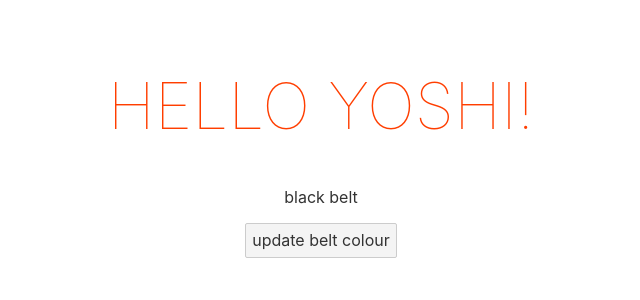
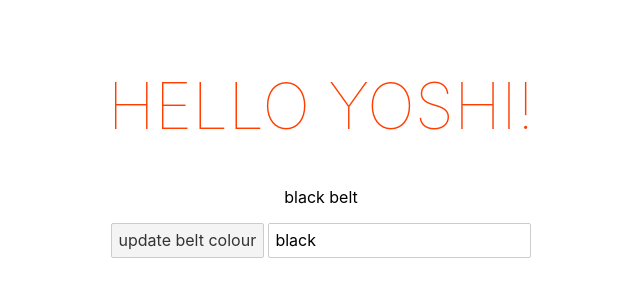
Before and after one commit to raphabarreto/svelte-sample, a Svelte app: page / in a window 1280 px wide. Shown: the top 300 px of the page, without its empty margins (319-959 px from the left). Built offline with nearby package versions, Linux system fonts and the light colour scheme.

Commit message:
User Input & Data Binding

```diff
--- a/src/App.svelte
+++ b/src/App.svelte
@@ -4,6 +4,10 @@
 
   const handleClick = () => {
     beltColour = "orange";
+  };
+
+  const handleInput = e => {
+    beltColour = e.target.value;
   };
 </script>
 
@@ -31,6 +35,11 @@
 
 <main>
   <h1>Hello {name}!</h1>
-  <p>{beltColour} belt</p>
+  <p style="color: {beltColour}">{beltColour} belt</p>
   <button on:click={handleClick}>update belt colour</button>
+  <!-- one way data binding -->
+  <!-- <input type="text" on:input={handleInput} value={beltColour} />   -->
+  <!-- two way data binding -->
+  <input type="text" bind:value={beltColour} />
+
 </main>
```
